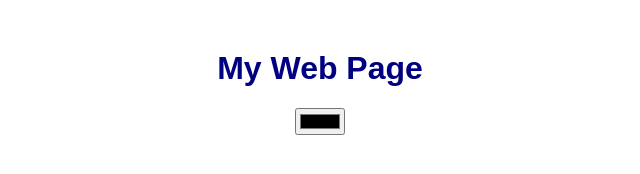
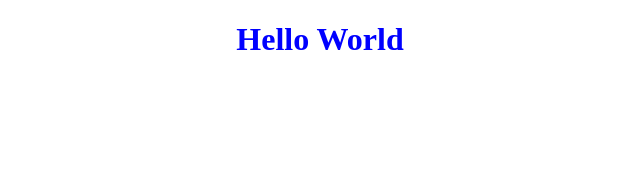
Before and after one commit to raghul70/practice, a plain HTML site: page index.html in a window 1280 px wide. Shown: the whole page, without its empty margins (320-960 px from the left). Drawn offline with Linux system fonts and the light colour scheme.

Commit message:
modified

```diff
--- a/index.html
+++ b/index.html
@@ -1,14 +1,12 @@
 <!DOCTYPE html>
 <html>
 <head>
-    <title>Color Change</title>
+    <title>My Page</title>
     <link rel="stylesheet" href="style.css">
 </head>
 <body>
 
-    <h1>My Web Page</h1>
-
-    <input type="color" id="colorPicker">
+    <h1>Hello World</h1>
 
     <script src="script.js"></script>
 </body>
--- a/script.js
+++ b/script.js
@@ -1,5 +1 @@
-let picker = document.getElementById("colorPicker");
-
-picker.addEventListener("input", function () {
-    document.body.style.backgroundColor = picker.value;
-});
+console.log("Hello JavaScript");
--- a/style.css
+++ b/style.css
@@ -1,9 +1,4 @@
-body {
+h1 {
+    color: blue;
     text-align: center;
-    font-family: Arial, sans-serif;
-    margin-top: 50px;
 }
-
-h1 {
-    color: navy;
-}
```
